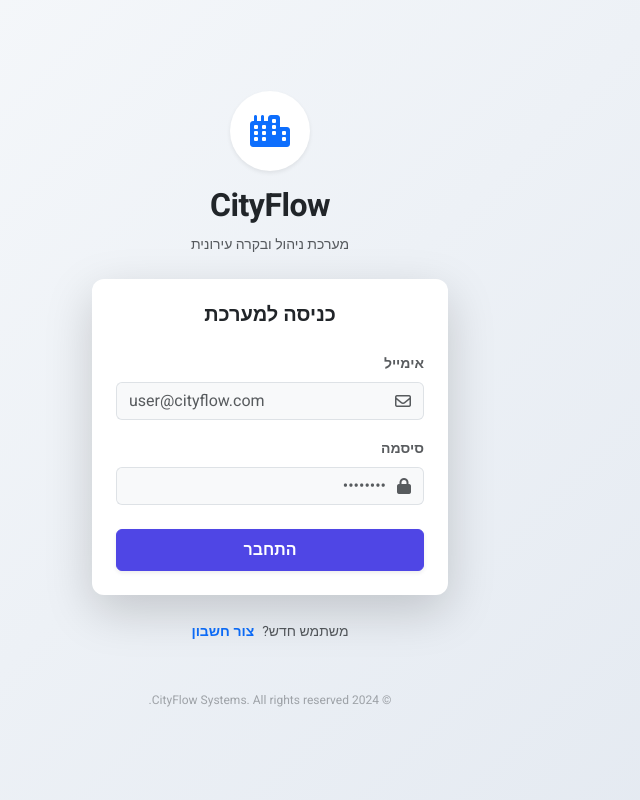
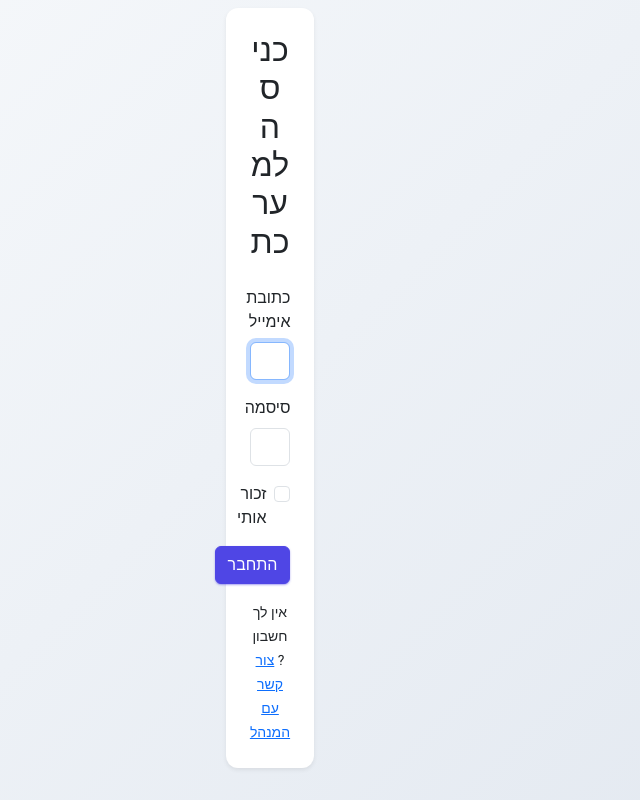
Before and after one commit to liorkima5-coder/CityFlow, a Flask app: page /login in a window 1280 px wide. Shown: the whole page, without its empty margins (370-1010 px from the left). Run offline with Flask 3, Linux system fonts and the light colour scheme; some libraries are stand-ins or nearby versions.

Commit message:
Update login.html

```diff
--- a/app/templates/auth/login.html
+++ b/app/templates/auth/login.html
@@ -1,60 +1,52 @@
 {% extends "base.html" %}
 
+{% block title %}התחברות{% endblock %}
+
 {% block auth_content %}
-<div class="container">
 <div class="row justify-content-center">
-        <div class="col-md-5 col-lg-4">
-            <div class="text-center mb-4">
-                <div class="d-inline-flex align-items-center justify-content-center bg-white p-3 rounded-circle shadow-sm mb-3" style="width: 80px; height: 80px;">
-                    <i class="fa-solid fa-city fa-2x text-primary"></i>
-                </div>
-                <h2 class="fw-bold text-dark brand-logo">CityFlow</h2>
-                <p class="text-muted small">מערכת ניהול ובקרה עירונית</p>
-            </div>
+    <div class="col-md-5">
+        <div class="card shadow-sm">
+            <div class="card-body p-4">
+                <h2 class="text-center mb-4">כניסה למערכת</h2>
 
-            <div class="card shadow-lg border-0">
-                <div class="card-body p-4">
-                    <h5 class="text-center fw-bold mb-4">כניסה למערכת</h5>
-
+                {# הצגת הודעות שגיאה (פלאש) #}
                 {% with messages = get_flashed_messages(with_categories=true) %}
                   {% if messages %}
                     {% for category, message in messages %}
-                                <div class="alert alert-{{ category }} py-2 fs-6 text-center">{{ message }}</div>
+                      <div class="alert alert-{{ category }}">{{ message }}</div>
                     {% endfor %}
                   {% endif %}
                 {% endwith %}
 
-                    <form method="POST">
+                {# --- התיקון הקריטי כאן: הוספנו action שמצביע במפורש ל-auth.login --- #}
+                <form method="POST" action="{{ url_for('auth.login') }}">
+
+                    {# חובה: טוקן אבטחה #}
                     <input type="hidden" name="csrf_token" value="{{ csrf_token() }}">
 
                     <div class="mb-3">
-                            <label class="form-label text-muted small fw-bold">אימייל</label>
-                            <div class="input-group">
-                                <span class="input-group-text bg-light border-end-0"><i class="fa-regular fa-envelope text-muted"></i></span>
-                                <input type="email" name="email" class="form-control border-start-0 ps-0 bg-light" placeholder="user@cityflow.com" required>
-                            </div>
+                        <label for="email" class="form-label">כתובת אימייל</label>
+                        <input type="email" class="form-control" id="email" name="email" required autofocus>
                     </div>
 
-                        <div class="mb-4">
-                            <label class="form-label text-muted small fw-bold">סיסמה</label>
-                            <div class="input-group">
-                                <span class="input-group-text bg-light border-end-0"><i class="fa-solid fa-lock text-muted"></i></span>
-                                <input type="password" name="password" class="form-control border-start-0 ps-0 bg-light" placeholder="••••••••" required>
-                            </div>
+                    <div class="mb-3">
+                        <label for="password" class="form-label">סיסמה</label>
+                        <input type="password" class="form-control" id="password" name="password" required>
                     </div>
 
-                        <button class="btn btn-primary w-100 py-2 fw-bold shadow-sm">התחבר</button>
-                    </form>
-                </div>
+                    <div class="mb-3 form-check">
+                        <input type="checkbox" class="form-check-input" id="remember" name="remember">
+                        <label class="form-check-label" for="remember">זכור אותי</label>
                     </div>
 
-            <div class="text-center mt-4">
-                <span class="text-muted small">משתמש חדש?</span>
-                <a href="{{ url_for('auth.register') }}" class="text-decoration-none fw-bold small ms-1">צור חשבון</a>
+                    <div class="d-grid gap-2">
+                        <button type="submit" class="btn btn-primary">התחבר</button>
                     </div>
+                </form>
 
-            <div class="text-center mt-5 text-muted text-xs opacity-50">
-                &copy; 2024 CityFlow Systems. All rights reserved.
+                <div class="mt-3 text-center">
+                    <small>אין לך חשבון? <a href="{{ url_for('auth.register') }}">צור קשר עם המנהל</a></small>
+                </div>
             </div>
         </div>
     </div>
```
Lines whose indentation alone changed are shown as unchanged.
